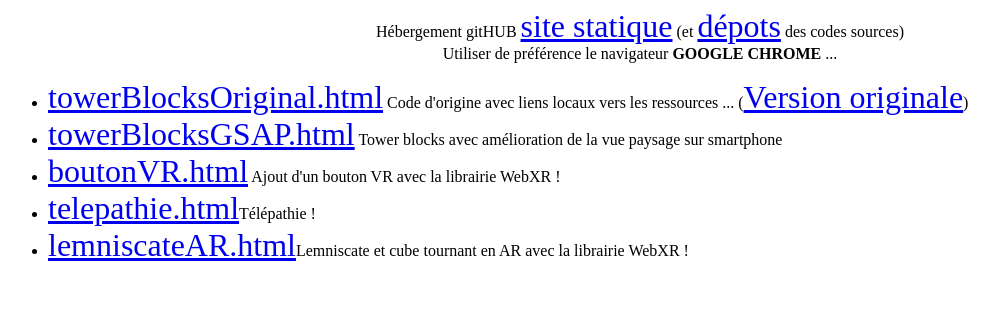
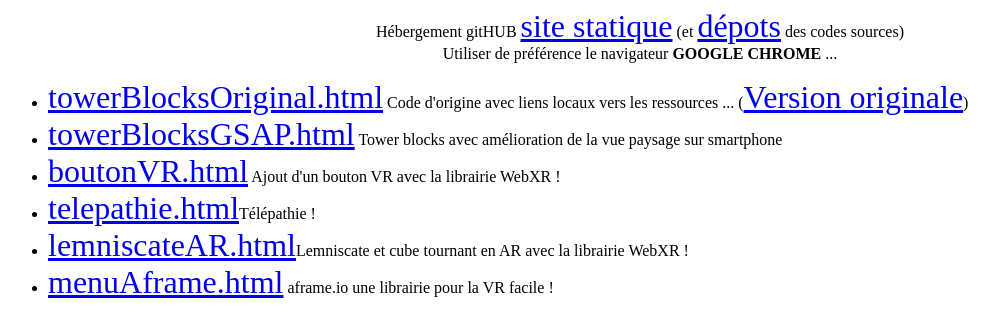
Before and after one commit to SuperCazaubon/TowerBlocksVR, a plain HTML site: page index.html in a window 1280 px wide. Shown: the whole page, without its empty margins (0-999 px from the left). Drawn offline with Linux system fonts and the light colour scheme.

Commit message:
Update index.html

```diff
--- a/index.html
+++ b/index.html
@@ -18,6 +18,7 @@
 	<li>    <a href="boutonVR.html" target="blank">boutonVR.html</a> Ajout d'un bouton VR avec la librairie WebXR !</li>
 	<li>    <a href="telepathie.html" target="blank">telepathie.html</a>Télépathie !</li>
 	<li>    <a href="lemniscateAR.html" target="blank">lemniscateAR.html</a>Lemniscate et cube tournant en AR avec la librairie WebXR !</li>
+	<li>    <a href="menuAframe.html" target="blank">menuAframe.html</a> aframe.io une librairie pour la VR facile !</li>
 	</ul>
 
   </body>
```
